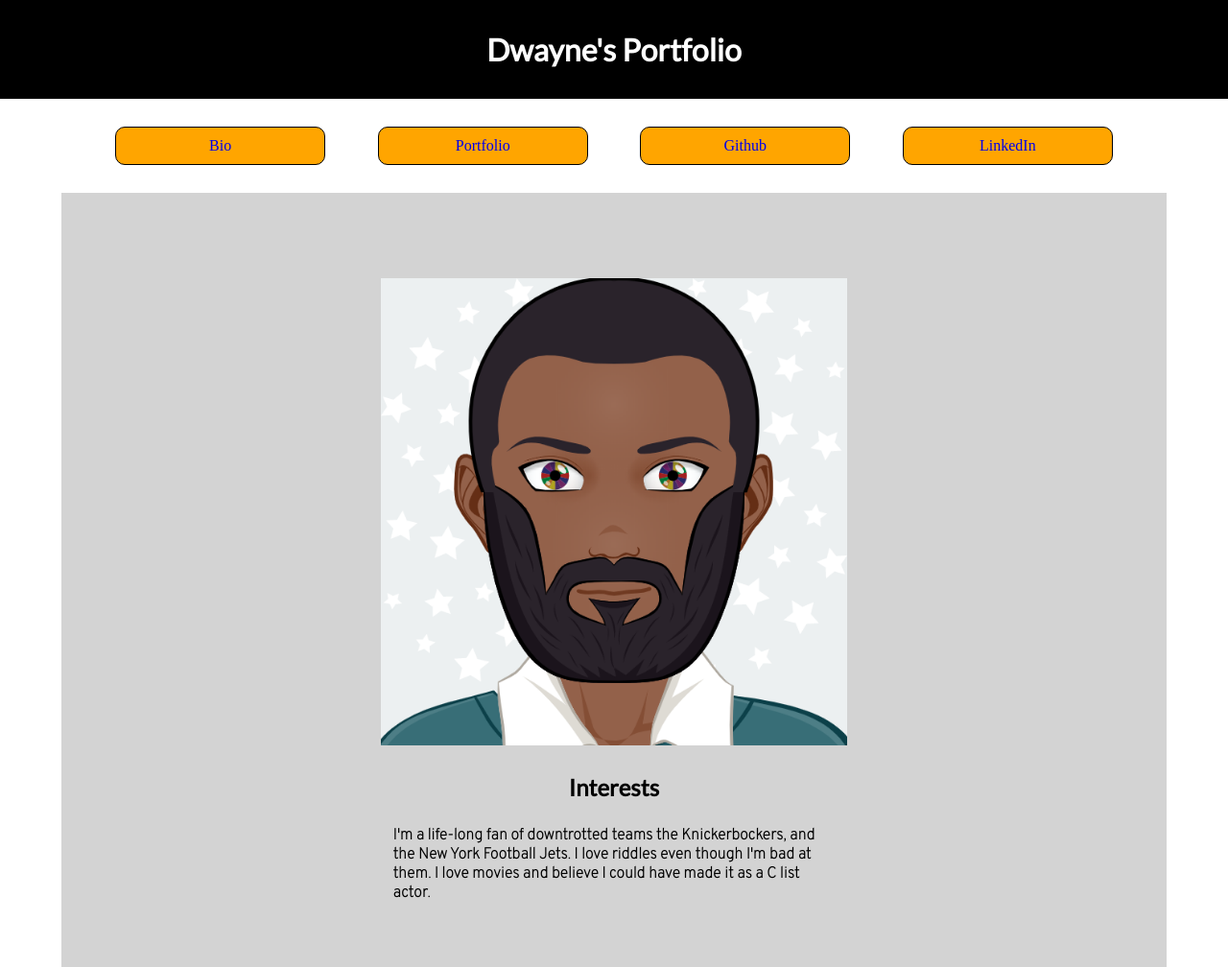
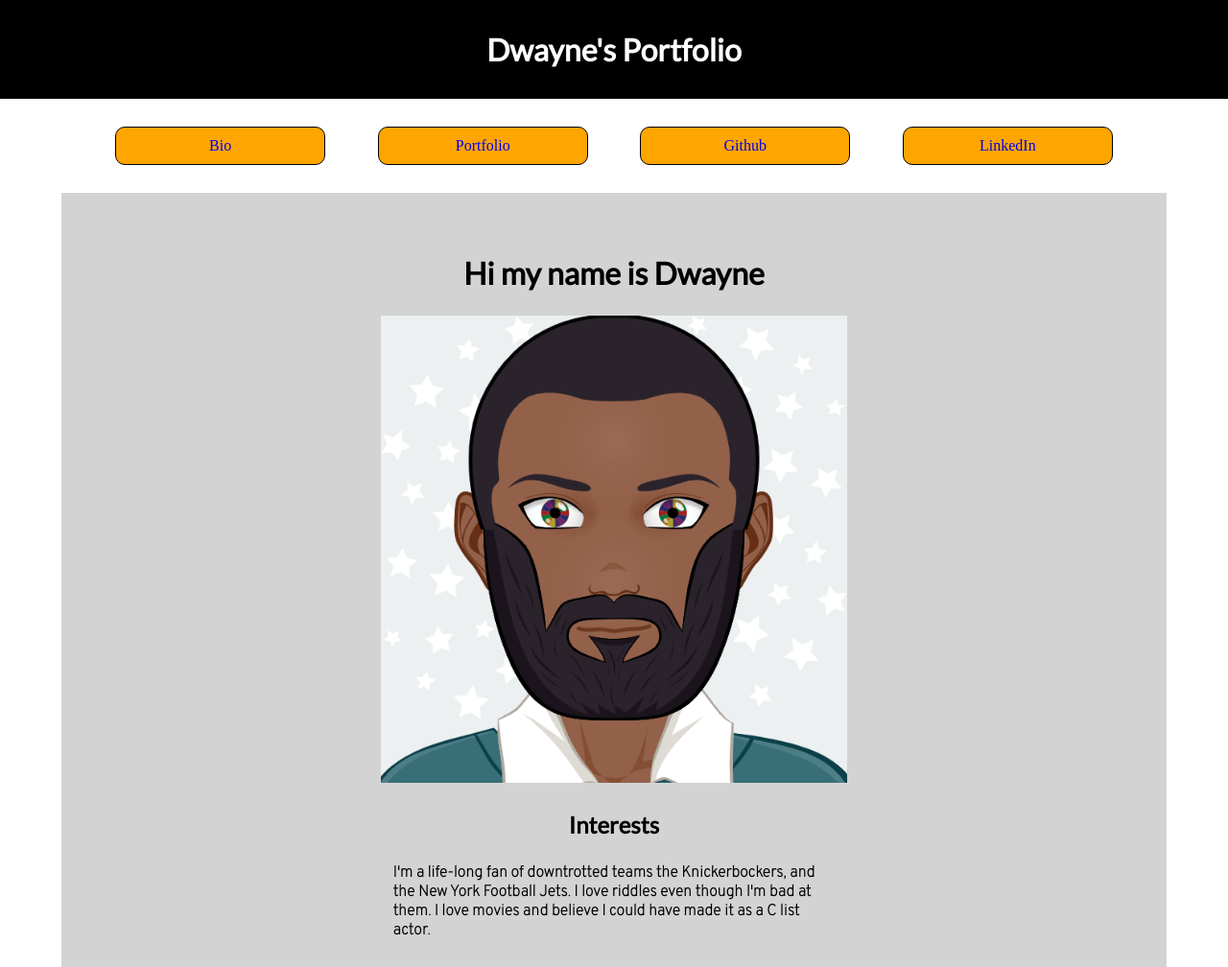
Before and after one commit to thinkful-ei-orka/Dwayne-Portfolio, a plain HTML site: page index.html in a window 1280 px wide. Shown: the top 1008 px of the page at 96% size. Drawn offline with Linux system fonts and the light colour scheme.

Commit message:
Fixed sizing

```diff
--- a/index.html
+++ b/index.html
@@ -27,6 +27,7 @@
 
     <main>
         <section class="Details one">
+            <h2 class="section-heading">Hi my name is Dwayne</h2>
             <div class="img-sizer">
                 <img src="assets/myAvatar.png" class="avatar">
             </div>
--- a/style.css
+++ b/style.css
@@ -2,6 +2,10 @@
     padding:0;
     margin:0;
     box-sizing: border-box;
+}
+
+.section-heading{
+    font-size:2rem;
 }
 
 .center{
```
